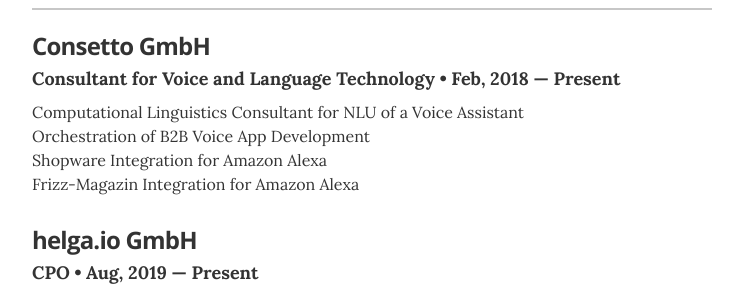
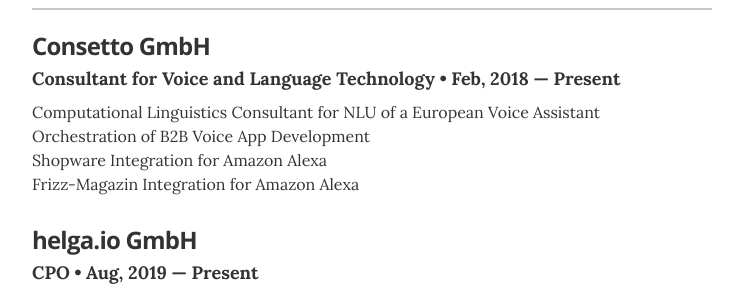
Before and after one commit to BrianInGermany/brian-profile, a Jekyll site: the page built from index.html, in a window 1280 px wide. Shown: the part 420-716 px from the top of the page, without its empty margins (268-1011 px from the left). Built offline with Jekyll 4.4.1, drawn with Linux system fonts in a browser that asks for light colours.

Commit message:
add european word

```diff
--- a/_data/experience.yml
+++ b/_data/experience.yml
@@ -5,7 +5,7 @@
   position: Consultant for Voice and Language Technology
   duration: Feb, 2018 &mdash; Present
   summary:
-    - Computational Linguistics Consultant for NLU of a Voice Assistant</br>
+    - Computational Linguistics Consultant for NLU of a European Voice Assistant</br>
     - Orchestration of B2B Voice App Development</br>
     - Shopware Integration for Amazon Alexa</br>
     - Frizz-Magazin Integration for Amazon Alexa</br>
```
